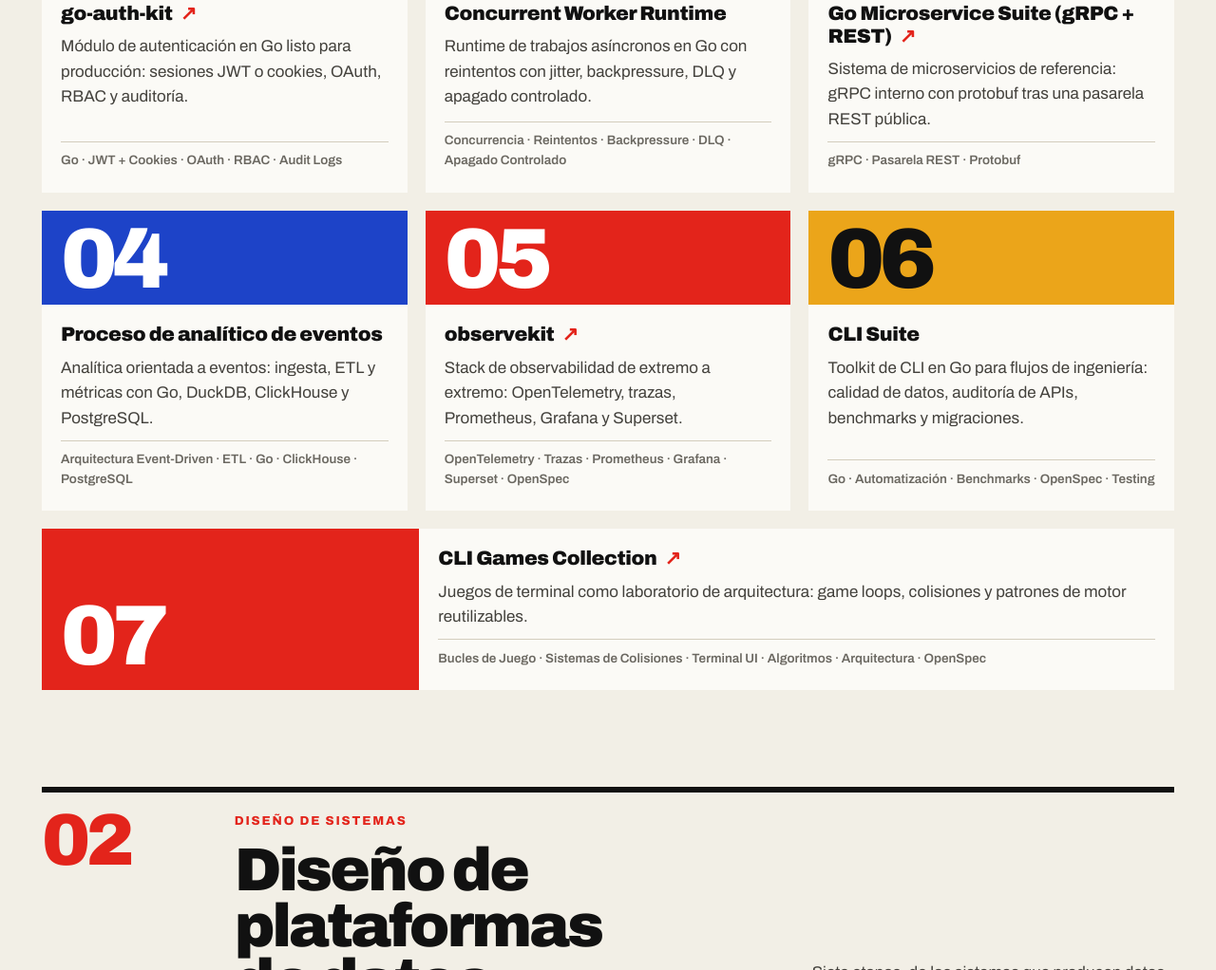
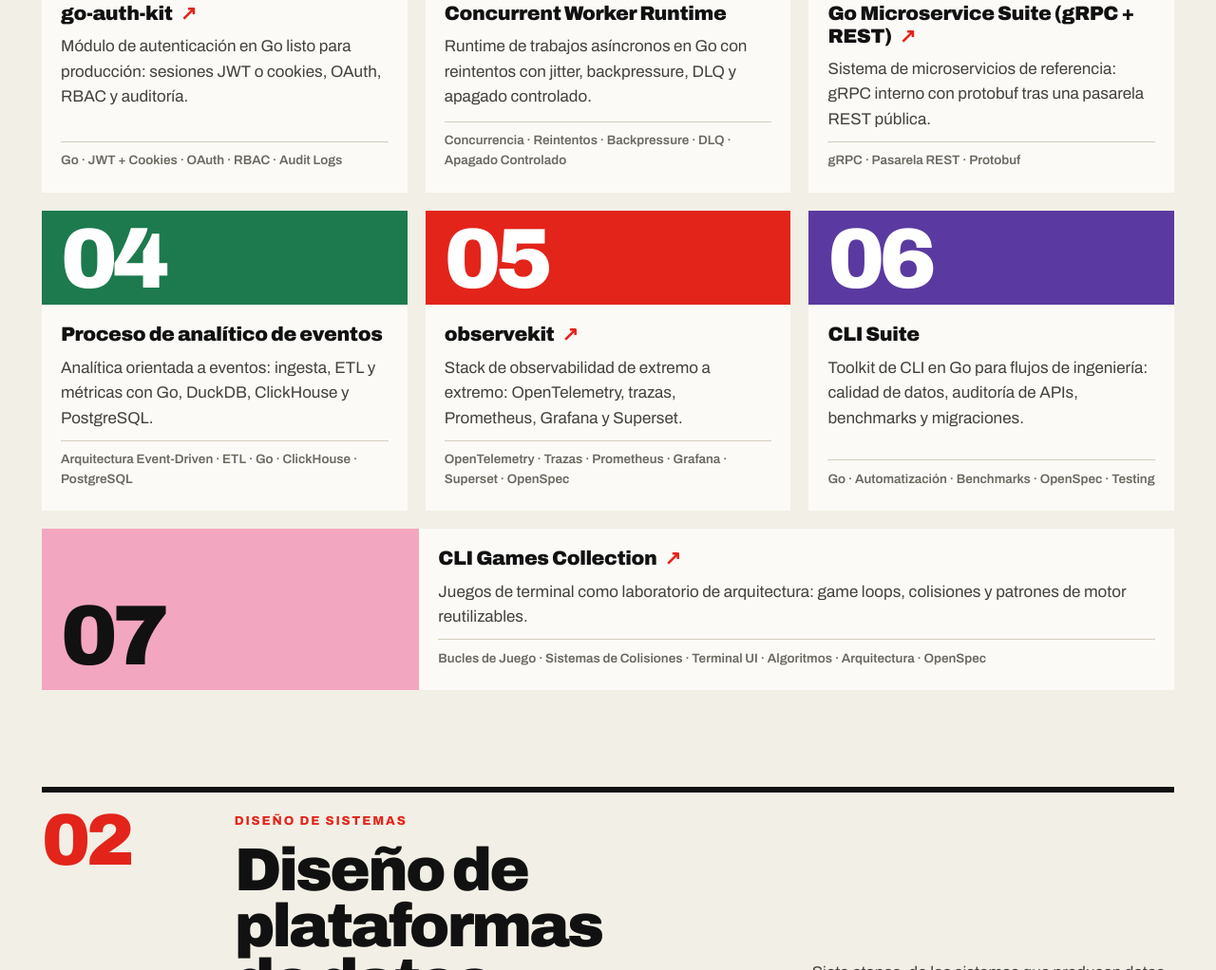
Before and after one commit to davicafu/davidbarreiro-site, an Astro site: page /es/v6 in a window 1280 px wide. Shown: the part 2059-3081 px from the top of the page at 95% size. Built offline with nearby package versions, Linux system fonts and the light colour scheme; Astro itself is replaced by a stand-in of ours; a web font is replaced by a local one.

Commit message:
feat: give each Editorial project tile its own colour

```diff
--- a/src/components/v6/PosterPage.astro
+++ b/src/components/v6/PosterPage.astro
@@ -169,6 +169,8 @@ const education = [...c.education].sort((a, b) => b.start - a.start);
 
 // Flat poster colours, cycled across stages and project tiles.
 const FIELDS = ['red', 'cobalt', 'ochre', 'ink', 'cobalt', 'red', 'ochre'];
+// Project tiles get a wider palette so no two projects share a colour.
+const PROJECT_FIELDS = ['cobalt', 'ochre', 'ink', 'green', 'red', 'violet', 'pink', 'sky'];
 
 const tagCounts = new Map<string, number>();
 c.projects.forEach((project) =>
@@ -366,7 +368,7 @@ const issuers = [...new Set(verified.map((cert) => cert.issuer).filter(Boolean))
           {
             c.projects.map((project, index) => (
               <li
-                class:list={['sp-tile', `sp-f-${FIELDS[(index + 1) % FIELDS.length]}`]}
+                class:list={['sp-tile', `sp-f-${PROJECT_FIELDS[index % PROJECT_FIELDS.length]}`]}
                 data-tags={JSON.stringify(project.allTags)}
               >
                 <span class="sp-tile-num" aria-hidden="true">
--- a/src/styles/v6.css
+++ b/src/styles/v6.css
@@ -32,6 +32,10 @@
   --red: #e3241b;
   --cobalt: #1d43c8;
   --ochre: #eba51a;
+  --green: #1d7a4e;
+  --violet: #5a3aa0;
+  --pink: #f3a6bf;
+  --sky: #8cc8ec;
   --focus: #1d43c8;
   --wrap: 82rem;
   --gutter: clamp(1rem, 4vw, 2.75rem);
@@ -111,6 +115,22 @@
 .sp-f-ink {
   --f: var(--ink);
   --f-ink: #fff;
+}
+.sp-f-green {
+  --f: var(--green);
+  --f-ink: #fff;
+}
+.sp-f-violet {
+  --f: var(--violet);
+  --f-ink: #fff;
+}
+.sp-f-pink {
+  --f: var(--pink);
+  --f-ink: var(--ink);
+}
+.sp-f-sky {
+  --f: var(--sky);
+  --f-ink: var(--ink);
 }
 
 /* ---------------- Buttons ---------------- */
```
